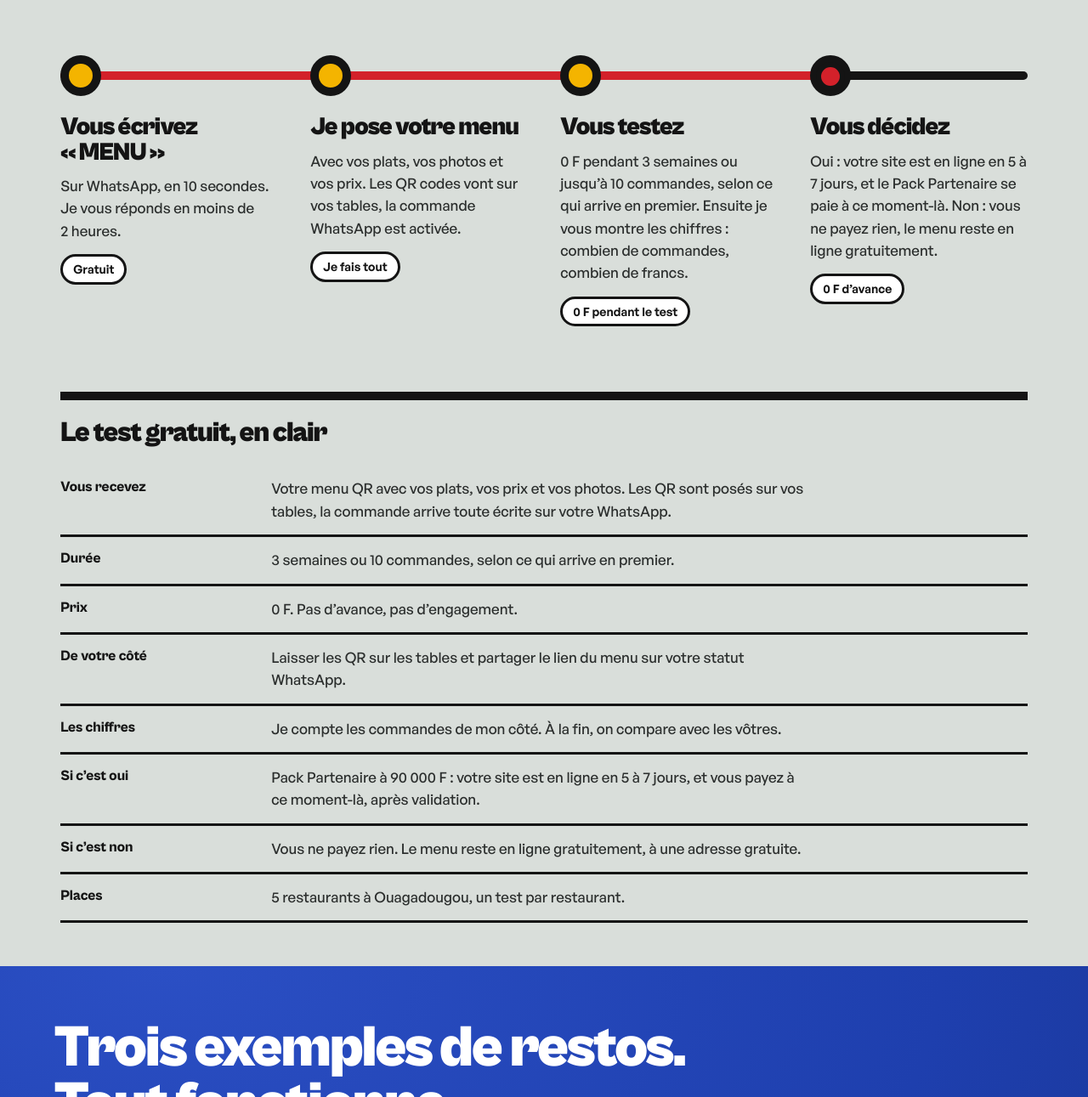
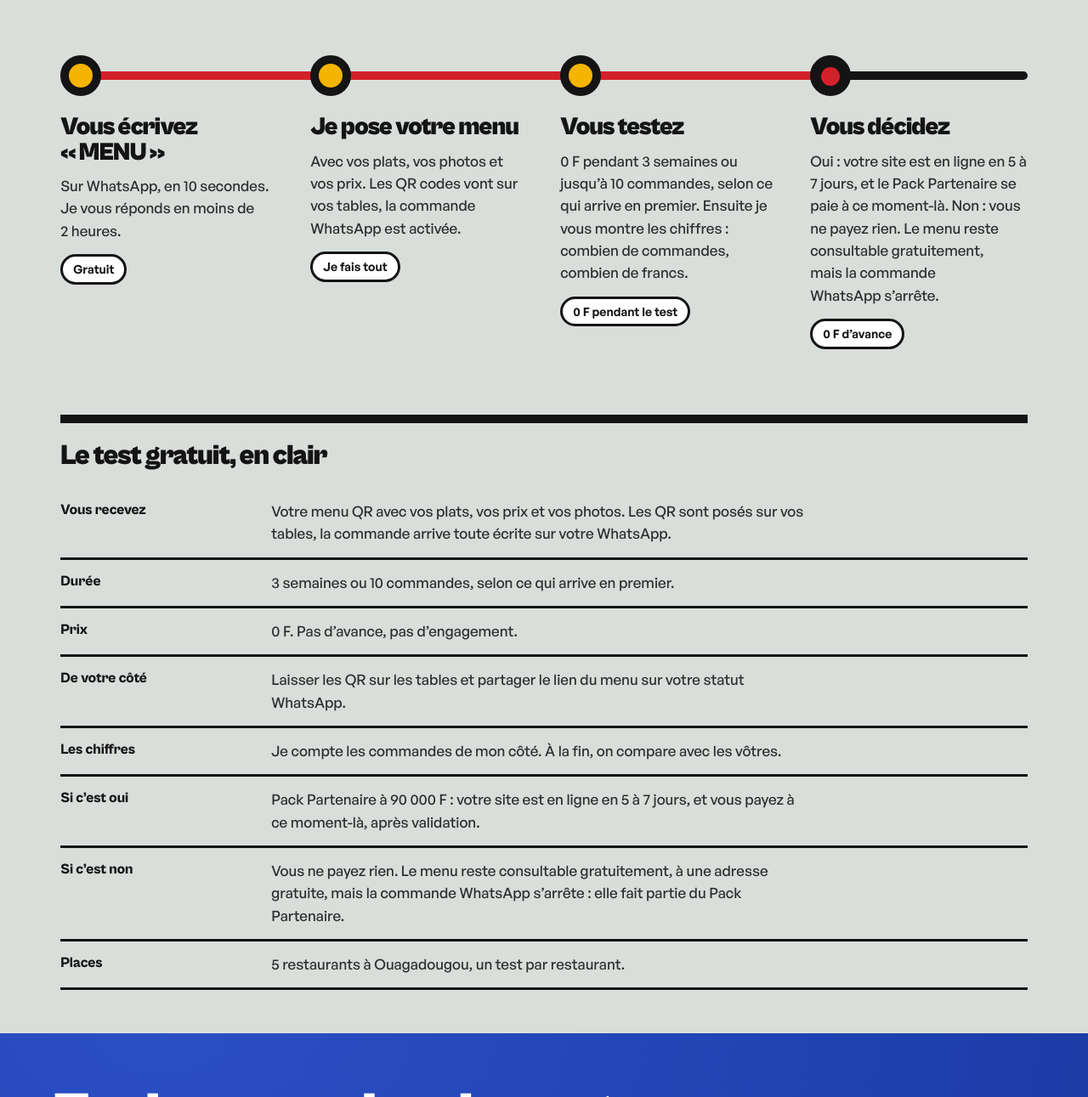
Before and after one commit to nouraldineouedraogo92-maker/Nour-Digital, an Astro site: page / in a window 1280 px wide. Shown: the part 2024-3315 px from the top of the page at 85% size. Built offline with nearby package versions, Linux system fonts and the light colour scheme; Astro itself is replaced by a stand-in of ours.

Commit message:
feat(offre): préciser que la commande WhatsApp s'arrête sans Pack Partenaire
Après le test, sans Pack, le menu reste consultable gratuitement mais la
commande WhatsApp s'arrête. Écrit dans l'étape « Vous décidez » et dans le
bloc « Le test gratuit, en clair ».

Co-Authored-By: Claude Opus 5.5 <noreply@anthropic.com>

```diff
--- a/src/pages/index.astro
+++ b/src/pages/index.astro
@@ -176,7 +176,7 @@ const waIcon = `<svg viewBox="0 0 24 24" fill="currentColor" aria-hidden="true">
           </div>
           <div class="station">
             <h3>Vous décidez</h3>
-            <p>Oui : votre site est en ligne en 5 à 7 jours, et le Pack Partenaire se paie à ce moment-là. Non : vous ne payez rien, le menu reste en ligne gratuitement.</p>
+            <p>Oui : votre site est en ligne en 5 à 7 jours, et le Pack Partenaire se paie à ce moment-là. Non : vous ne payez rien. Le menu reste consultable gratuitement, mais la commande WhatsApp s’arrête.</p>
             <span class="tag">0 F d’avance</span>
           </div>
         </div>
@@ -190,7 +190,7 @@ const waIcon = `<svg viewBox="0 0 24 24" fill="currentColor" aria-hidden="true">
             <div><dt>De votre côté</dt><dd>Laisser les QR sur les tables et partager le lien du menu sur votre statut WhatsApp.</dd></div>
             <div><dt>Les chiffres</dt><dd>Je compte les commandes de mon côté. À la fin, on compare avec les vôtres.</dd></div>
             <div><dt>Si c’est oui</dt><dd>Pack Partenaire à 90 000 F : votre site est en ligne en 5 à 7 jours, et vous payez à ce moment-là, après validation.</dd></div>
-            <div><dt>Si c’est non</dt><dd>Vous ne payez rien. Le menu reste en ligne gratuitement, à une adresse gratuite.</dd></div>
+            <div><dt>Si c’est non</dt><dd>Vous ne payez rien. Le menu reste consultable gratuitement, à une adresse gratuite, mais la commande WhatsApp s’arrête : elle fait partie du Pack Partenaire.</dd></div>
             <div><dt>Places</dt><dd>5 restaurants à Ouagadougou, un test par restaurant.</dd></div>
           </dl>
         </div>
```
Also changed, not shown: 1 other file.
